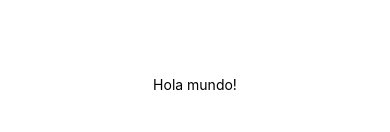
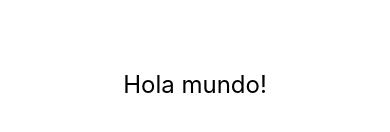
Before and after one commit to DanielGeek/react_native_proyectos, a React Native app in the folder react_native_sin_fronteras/HolaMundo/: screen / in a window 390 px wide. Shown: the part 338-470 px from the top of the page. Built offline with nearby package versions, Linux system fonts and the light colour scheme.

Commit message:
25. Componente Text

```diff
--- a/react_native_sin_fronteras/HolaMundo/App.js
+++ b/react_native_sin_fronteras/HolaMundo/App.js
@@ -8,7 +8,7 @@ const Texto = (props) => {
     setTexto('Chao mundo!')
   }
   return (
-    <Text onPress={actualizaTexto}>{texto}</Text>
+    <Text style={{ fontSize: 24 }} onPress={actualizaTexto}>{texto}</Text>
   )
 }
 
```
